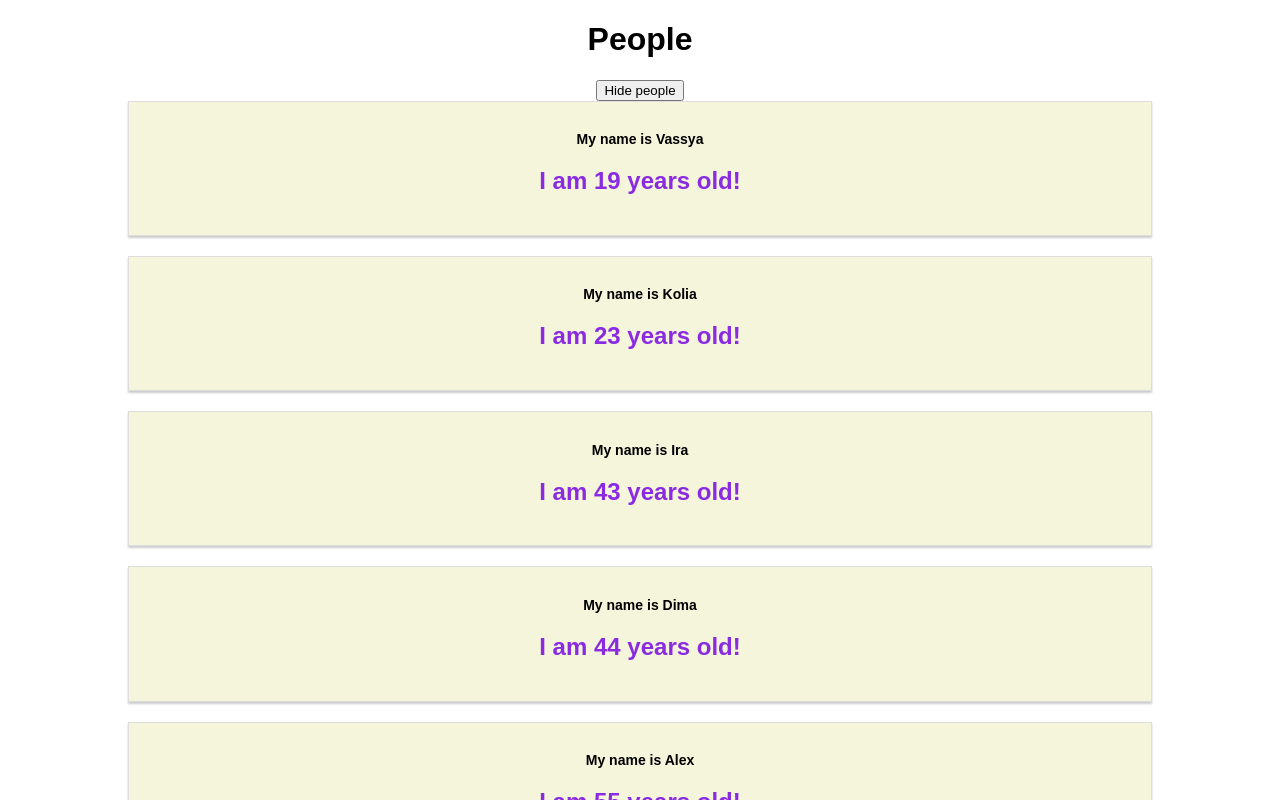
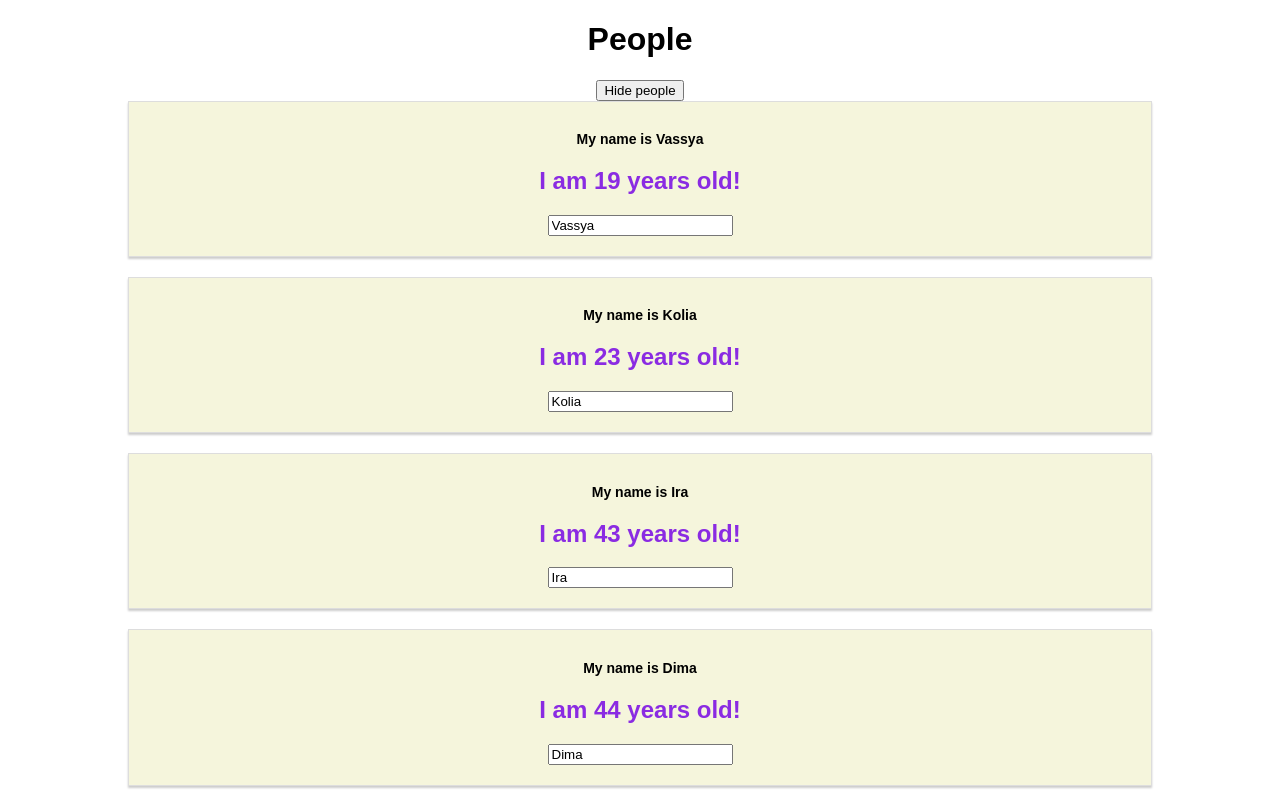
Before and after one commit to faintx4/ReactUdemy, a React (Create React App) app: page / in a window 1280 px wide. Shown: the top 800 px of the page. Built offline with nearby package versions, Linux system fonts and the light colour scheme.

Commit message:
handler for person imputs

```diff
--- a/src/App.js
+++ b/src/App.js
@@ -5,14 +5,13 @@ import Person from './Person/Person';
 class App extends Component {
   // any change to container's state will trigger render method
   // changes should be through setState method!
-  //test
   state = {
     persons: [
-      {name: 'Vassya', age: 19},
-      {name: 'Kolia', age: 23},
-      {name: 'Ira', age: 43},
-      {name: 'Dima', age: 44},
-      {name: 'Alex', age: 55},
+      {id: 'kjsdkjf', name: 'Vassya', age: 19},
+      {id: '43kjnfd', name: 'Kolia', age: 23},
+      {id: 'sdfpwwf', name: 'Ira', age: 43},
+      {id: 'fdsdfdf', name: 'Dima', age: 44},
+      {id: '2343fdf', name: 'Alex', age: 55},
     ],
     showPersons: true
   };
@@ -33,6 +32,25 @@ class App extends Component {
     );
   };
 
+  removePersonHandler = (personIndex) => {
+    // const persons = this.state.persons.slice();
+    const persons = [...this.state.persons];
+    persons.splice(personIndex, 1);
+    this.setState({persons});
+  };
+
+  nameChangeHandler = (event, personId) => {
+    const persons = [...this.state.persons];
+    const personIndex = this.state.persons.findIndex(p => {
+      return p.id === personId;
+    });
+
+    persons[personIndex].name = event.target.value;
+
+    this.setState({persons});
+
+  };
+
   render() {
 
     let persons = null;
@@ -43,7 +61,9 @@ class App extends Component {
           <Person
             name={person.name}
             age={person.age}
-            key={index}
+            key={person.id}
+            click={() => this.removePersonHandler(index)}
+            onChangeName={(event) => this.nameChangeHandler(event, person.id)}
           />
         );
       })
--- a/src/Person/Person.js
+++ b/src/Person/Person.js
@@ -3,10 +3,12 @@ import './Person.css';
 
 const person = (props) => {
   return (
+
     <div className="person-card">
       <h1 className="person-card__name">My name is {props.name}</h1>
-      <h2 className="person-card__age">I am  {props.age} years old!</h2>
+      <h2 className="person-card__age">I am {props.age} years old!</h2>
       <p>{props.children}</p>
+      <input type="text" value={props.name} onChange={props.onChangeName}/>
     </div>
 
   );
```
